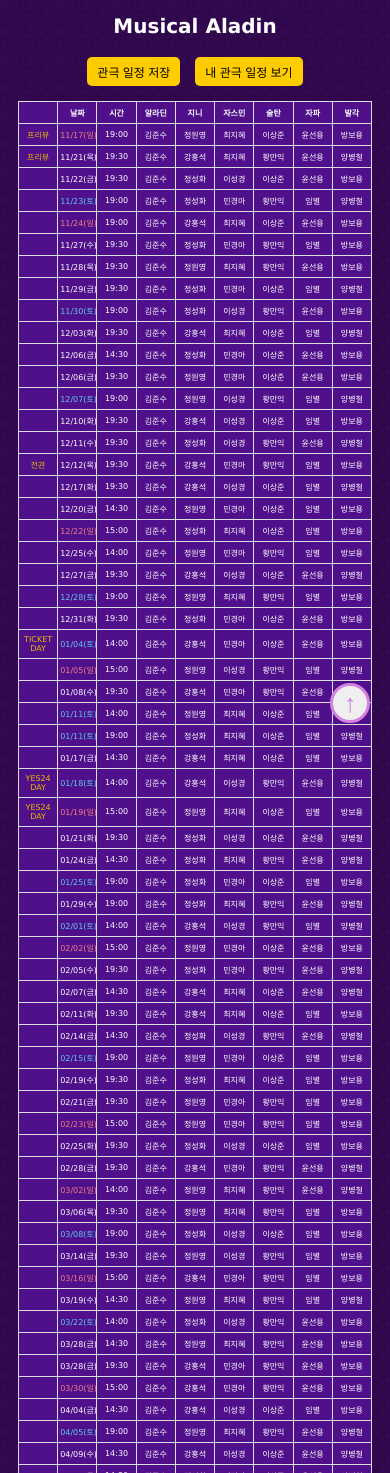
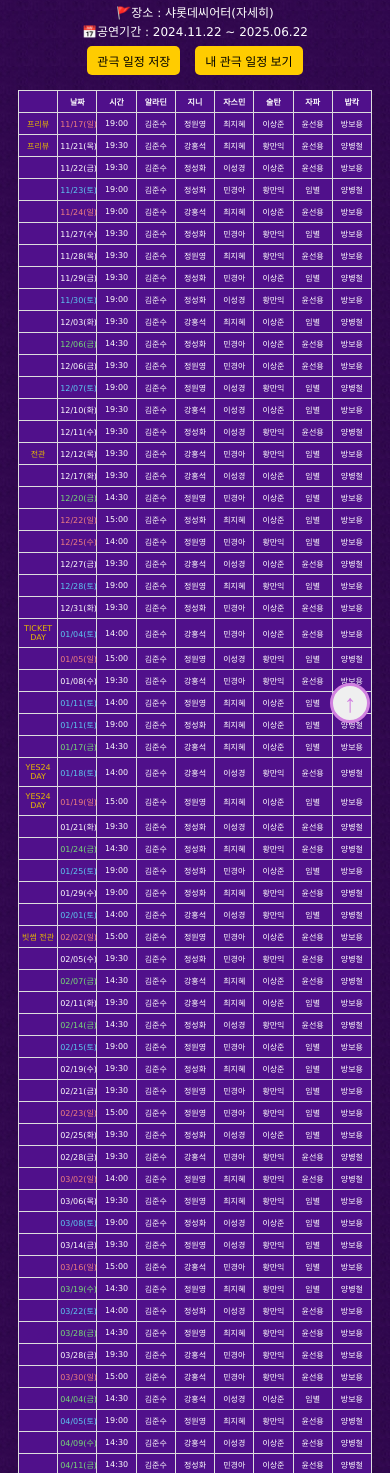
Before and after one commit to cheongmin88/xiaschedule, a plain HTML site: page musical.html in a window 390 px wide. Shown: the part 101-1574 px from the top of the page. Drawn offline with Linux system fonts and the light colour scheme.

Commit message:
Update musical.html

```diff
--- a/musical.html
+++ b/musical.html
@@ -20,7 +20,13 @@
         text-align: center;
         color: white;
       }
+      p {
+        text-align: center;
+        color: white;
+      }
       .button-container {
+        /* position: sticky; */
+        /* top: 0; */
         text-align: center;
         margin-bottom: 10px;
       }
@@ -62,6 +68,9 @@
         background-color: #50108b;
         color: white;
       }
+      th {
+        font-size: 20px;
+      }
       th,
       td {
         border: 1px solid #ddd;
@@ -76,6 +85,9 @@
       }
       .blueday {
         color: rgb(92, 199, 241);
+      }
+      .greenday {
+        color: rgb(120, 218, 120);
       }
 
       /* 선택된 행 스타일 */
@@ -137,12 +149,16 @@
         h1 {
           font-size: 20px;
         }
+        p {
+          font-size: 12px;
+          margin: 2px;
+        }
         table {
           width: 100%; /* 화면 크기에 맞춰 꽉 차게 */
-          font-size: 8px; /* 글자 크기 줄임 */
         }
         th,
         td {
+          font-size: 8px; /* 글자 크기 줄임 */
           padding: 5px 2px;
           min-width: 100px;
           vertical-align: middle;
@@ -166,7 +182,9 @@
       src="https://www.aladdinthemusical.co.kr/Contents/Images/logo.png"
       class="logo"
     />
-    <h1>Musical Aladin</h1>
+    <!-- <h1>Musical Aladin</h1> -->
+    <p>🚩장소 : 샤롯데씨어터(자세히)</p>
+    <p>📅공연기간 : 2024.11.22 ~ 2025.06.22</p>
 
     <!-- 버튼 -->
     <div class="button-container">
@@ -189,7 +207,7 @@
             <th>자스민</th>
             <th>술탄</th>
             <th>자파</th>
-            <th>발각</th>
+            <th>밥칵</th>
           </tr>
         </thead>
         <tbody id="scheduleTable">
@@ -305,7 +323,7 @@
           </tr>
           <tr data-id="11">
             <td class="special"></td>
-            <td>12/06(금)</td>
+            <td class="greenday">12/06(금)</td>
             <td>14:30</td>
             <td>김준수</td>
             <td>정성화</td>
@@ -382,7 +400,7 @@
           </tr>
           <tr data-id="18">
             <td class="special"></td>
-            <td>12/20(금)</td>
+            <td class="greenday">12/20(금)</td>
             <td>14:30</td>
             <td>김준수</td>
             <td>정원영</td>
@@ -404,7 +422,7 @@
           </tr>
           <tr data-id="20">
             <td class="special"></td>
-            <td>12/25(수)</td>
+            <td class="redday">12/25(수)</td>
             <td>14:00</td>
             <td>김준수</td>
             <td>정원영</td>
@@ -503,7 +521,7 @@
           </tr>
           <tr data-id="29">
             <td class="special"></td>
-            <td>01/17(금)</td>
+            <td class="greenday">01/17(금)</td>
             <td>14:30</td>
             <td>김준수</td>
             <td>강홍석</td>
@@ -547,7 +565,7 @@
           </tr>
           <tr data-id="33">
             <td class="special"></td>
-            <td>01/24(금)</td>
+            <td class="greenday">01/24(금)</td>
             <td>14:30</td>
             <td>김준수</td>
             <td>정성화</td>
@@ -590,7 +608,7 @@
             <td>양병철</td>
           </tr>
           <tr data-id="37">
-            <td class="special"></td>
+            <td class="special">빗썸 전관</td>
             <td class="redday">02/02(일)</td>
             <td>15:00</td>
             <td>김준수</td>
@@ -613,7 +631,7 @@
           </tr>
           <tr data-id="39">
             <td class="special"></td>
-            <td>02/07(금)</td>
+            <td class="greenday">02/07(금)</td>
             <td>14:30</td>
             <td>김준수</td>
             <td>강홍석</td>
@@ -635,7 +653,7 @@
           </tr>
           <tr data-id="41">
             <td class="special"></td>
-            <td>02/14(금)</td>
+            <td class="greenday">02/14(금)</td>
             <td>14:30</td>
             <td>김준수</td>
             <td>정성화</td>
@@ -767,7 +785,7 @@
           </tr>
           <tr data-id="53">
             <td class="special"></td>
-            <td>03/19(수)</td>
+            <td class="greenday">03/19(수)</td>
             <td>14:30</td>
             <td>김준수</td>
             <td>정원영</td>
@@ -789,7 +807,7 @@
           </tr>
           <tr data-id="55">
             <td class="special"></td>
-            <td>03/28(금)</td>
+            <td class="greenday">03/28(금)</td>
             <td>14:30</td>
             <td>김준수</td>
             <td>정원영</td>
@@ -822,7 +840,7 @@
           </tr>
           <tr data-id="58">
             <td class="special"></td>
-            <td>04/04(금)</td>
+            <td class="greenday">04/04(금)</td>
             <td>14:30</td>
             <td>김준수</td>
             <td>강홍석</td>
@@ -844,7 +862,7 @@
           </tr>
           <tr data-id="60">
             <td class="special"></td>
-            <td>04/09(수)</td>
+            <td class="greenday">04/09(수)</td>
             <td>14:30</td>
             <td>김준수</td>
             <td>강홍석</td>
@@ -855,7 +873,7 @@
           </tr>
           <tr data-id="61">
             <td class="special"></td>
-            <td>04/11(금)</td>
+            <td class="greenday">04/11(금)</td>
             <td>14:30</td>
             <td>김준수</td>
             <td>정성화</td>
@@ -865,7 +883,7 @@
             <td>양병철</td>
           </tr>
           <tr data-id="62">
-            <td class="special"></td>
+            <td class="special">전관</td>
             <td class="blueday">04/12(토)</td>
             <td>14:00</td>
             <td>김준수</td>
@@ -876,7 +894,7 @@
             <td>방보용</td>
           </tr>
           <tr data-id="63">
-            <td class="special"></td>
+            <td class="special">INTERPARK STAGE</td>
             <td>04/16(수)</td>
             <td>19:30</td>
             <td>김준수</td>
@@ -954,7 +972,7 @@
           </tr>
           <tr data-id="70">
             <td class="special"></td>
-            <td>05/09(금)</td>
+            <td class="greenday">05/09(금)</td>
             <td>14:30</td>
             <td>김준수</td>
             <td>정성화</td>
@@ -1020,6 +1038,12 @@
           </tr>
         </tbody>
       </table>
+    </div>
+    <div>
+      <p>
+        * 캐스팅 스케줄은 배우 및 제작사의 사정에 의해 사전 공지없이 변경될 수
+        있습니다.
+      </p>
     </div>
     <!-- 예매 버튼 -->
     <div class="booking-container">
```
